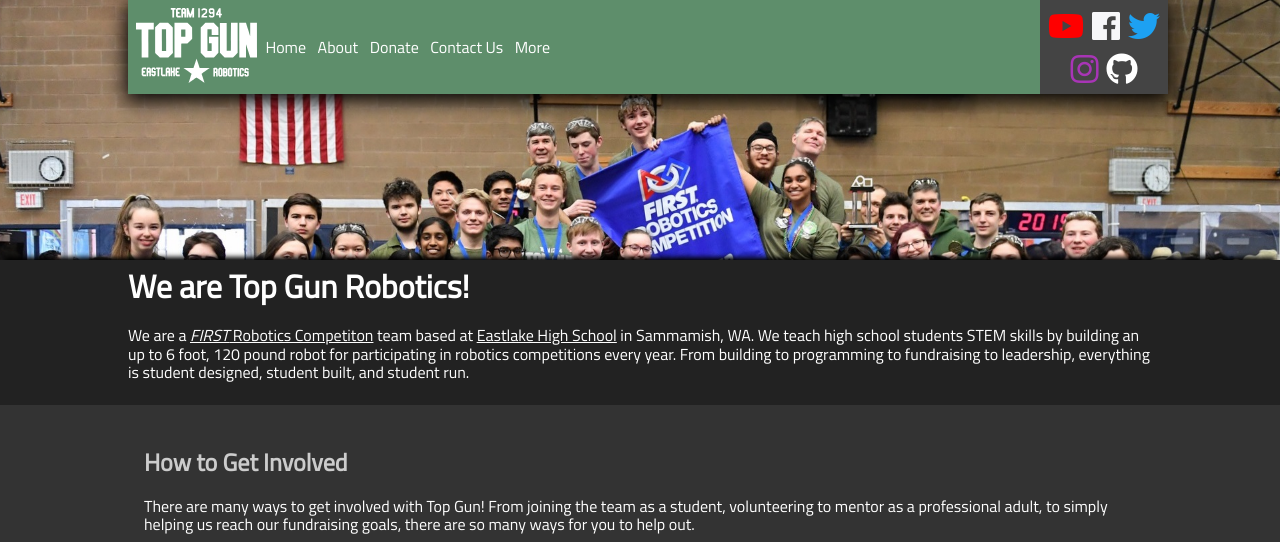
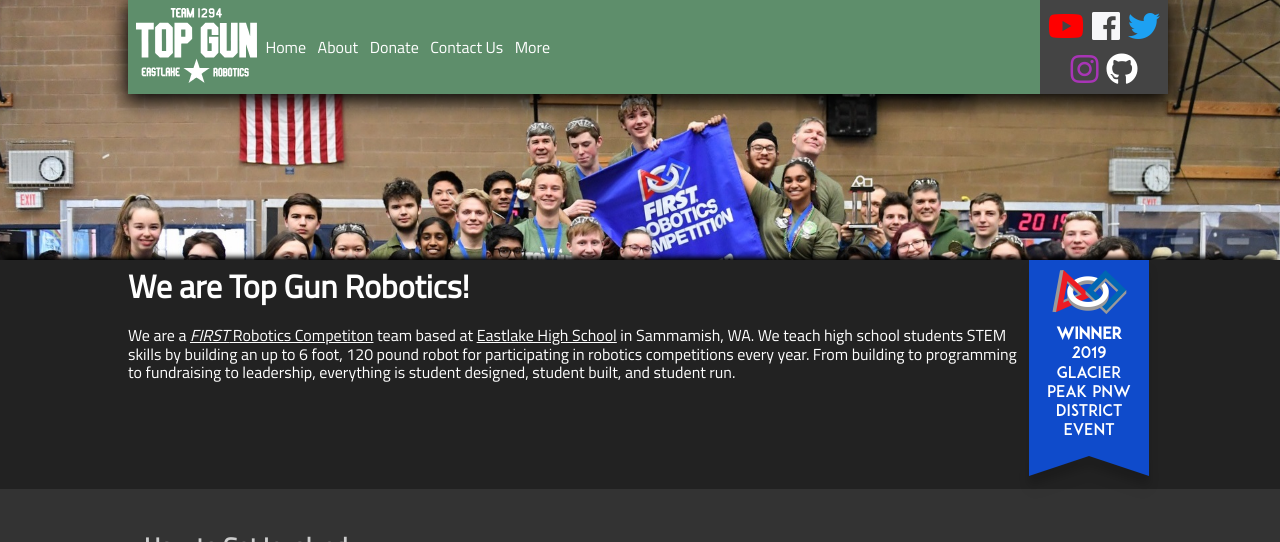
Before and after one commit to packofparts/frc-1294.github.io, a Jekyll site: the page built from index.html, in a window 1280 px wide and 900 px high, scrolled down 452 px, cut to the strip 0-542 px from the top of the window. Built offline with Jekyll 4.4.1, drawn with Linux system fonts in a browser that asks for light colours; nearby versions of some CDN libraries.

Commit message:
Add banner to home page

```diff
--- a/Gemfile
+++ b/Gemfile
@@ -7,4 +7,4 @@
 gem "octopress-autoprefixer", group: :jekyll_plugins
 gem 'puma'
 gem 'rack-jekyll'
-gem 'rake'
+gem "rack", ">= 1.6.11"
--- a/_sass/index.scss
+++ b/_sass/index.scss
@@ -73,3 +73,15 @@
     }
   }
 }
+
+section.content-block:first-of-type {
+  &::after {
+    content: "";
+    clear: both;
+    display: table;
+  }
+  div.banner {
+    margin-top: -8px;
+    z-index: 10;
+  }
+}
--- a/_sass/util.scss
+++ b/_sass/util.scss
@@ -8,10 +8,10 @@
 
 @media (max-width: 1090px) {
     .desktop {
-        display: none;
+        display: none !important;
     }
     .mobile {
-        display: initial;
+        display: initial !important;
     }
     .float-left, .float-right {
         display: block;
@@ -21,15 +21,14 @@
 
 @media (min-width: 1090px) {
     .desktop {
-        display: initial;
+        display: initial !important;
     }
     .mobile {
-        display: none;
+        display: none !important;
     }
     .float-left {
         float: left;
     }
-
     .float-right {
         float: right;
     }
--- a/assets/css/about.scss
+++ /dev/null
@@ -1,3 +0,0 @@
----
----
-@import "awards.scss";
--- /dev/null
+++ b/assets/css/awards.scss
@@ -0,0 +1,3 @@
+---
+---
+@import "awards";
--- a/index.html
+++ b/index.html
@@ -4,8 +4,14 @@
 hero-image: /assets/img/home-hero.jpg
 stylesheets:
   - /assets/css/index.css
+  - /assets/css/awards.css
 ---
 <section class="content-block extend hero-next">
+  <div class="banner float-right desktop">
+    <img alt="" src="/assets/img/first-icon.png">
+    <strong>Winner</strong>
+    2019 Glacier Peak PNW District Event
+  </div>
   <h1>We are Top Gun Robotics!</h1>
   <p>
     We are a <a href="https://firstinspires.org/frc"><em>FIRST</em> Robotics Competiton</a>
```
Also changed, not shown: _pages/about.md (+1 -1 lines), Gemfile.lock.
